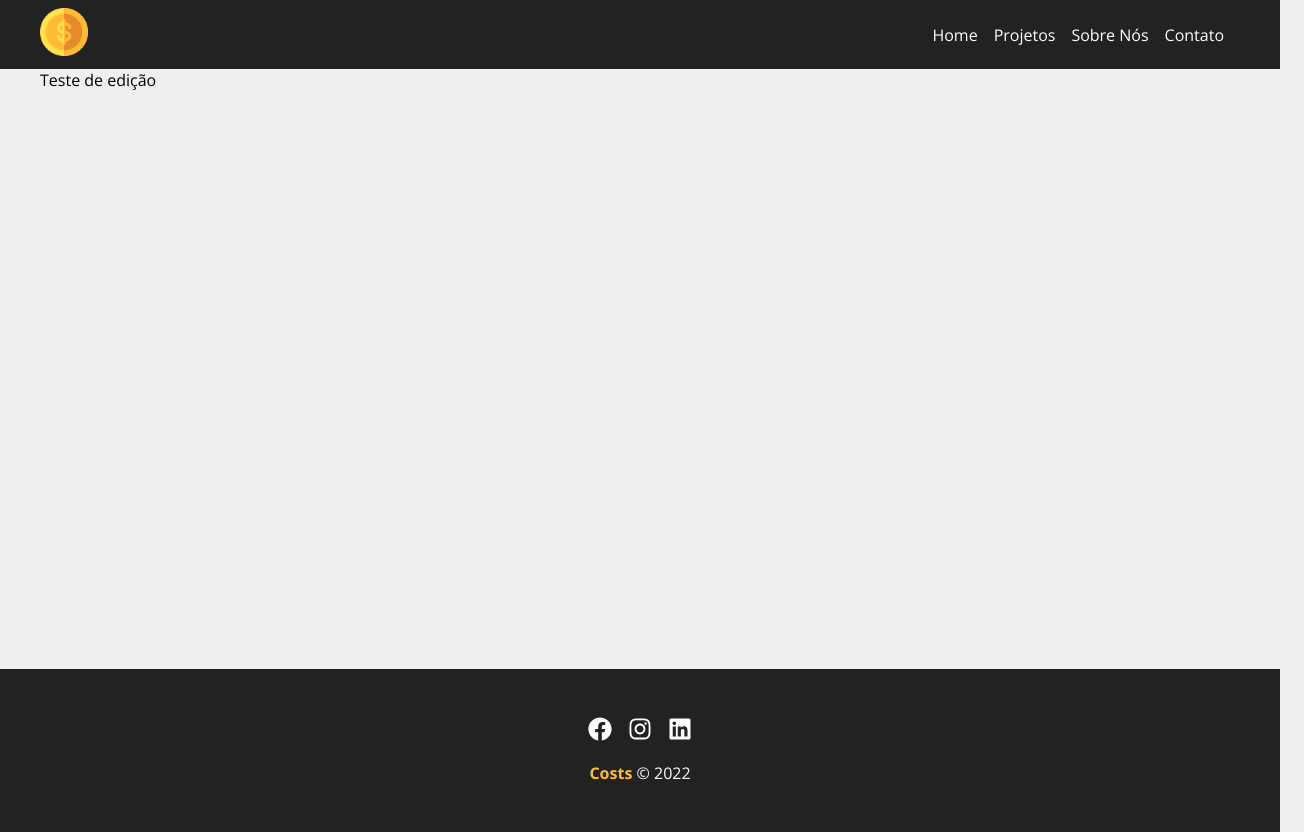
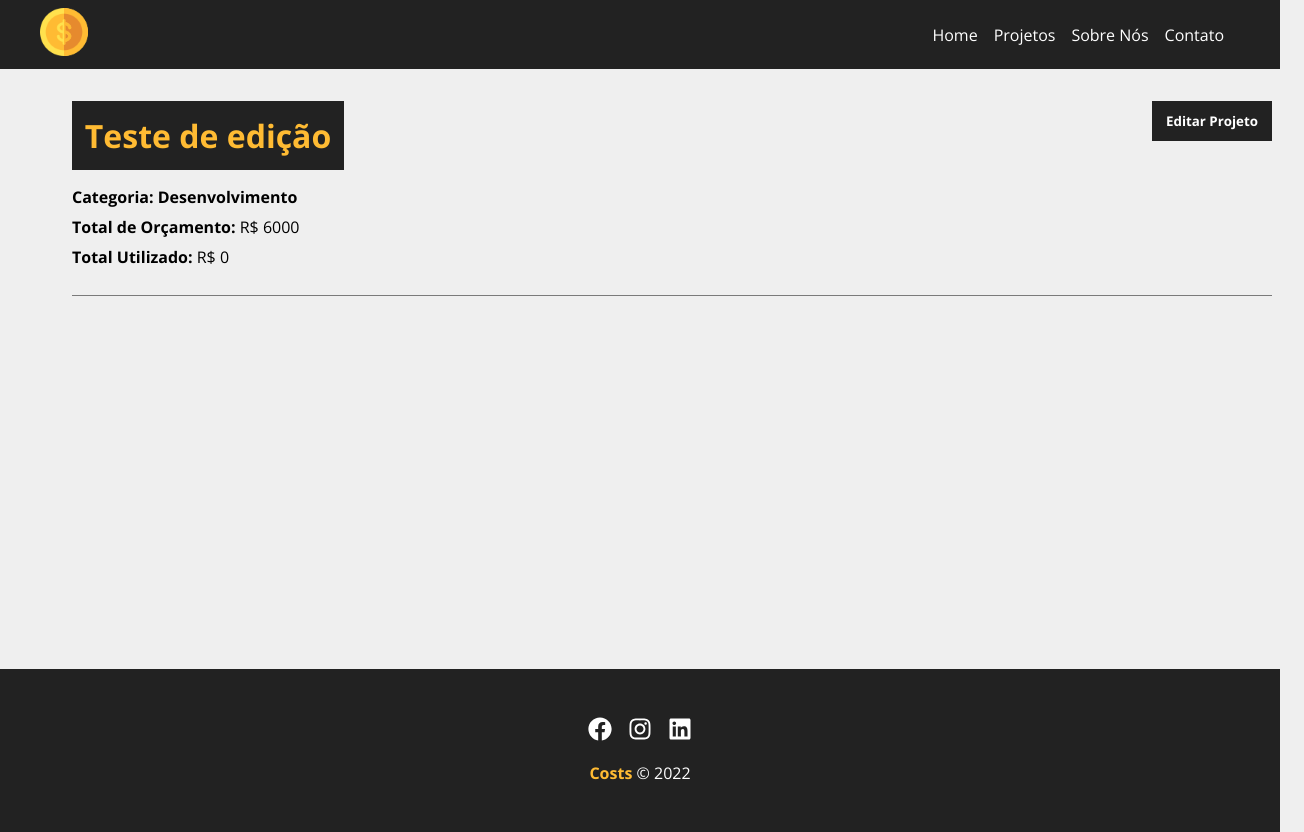
Before and after one commit to guipinheiro/costs-app, a React (Create React App) app: page /projects/1 in a window 1280 px wide. Shown: the whole page, 1304 px wide, since content can reach past the window. Built offline with nearby package versions, Linux system fonts and the light colour scheme; data requests are answered from the project's data file; the HTML template or start-up script is replaced by a standard one.

Commit message:
Started styling for Project components (details and edition

```diff
--- a/src/components/pages/Project.js
+++ b/src/components/pages/Project.js
@@ -3,10 +3,16 @@
 import { useParams } from "react-router-dom";
 import { useState, useEffect } from "react";
 
+import Loading from "../layout/Loading";
+import Container from "../layout/Container";
+
 function Project() {
 	const { id } = useParams();
 	const [project, setProject] = useState("");
+	const [showProjectForm, setShowProjectForm] = useState(false);
+
 	const projectsApi = "http://localhost:5000/projects/";
+
 	useEffect(() => {
 		fetch(`${projectsApi}${id}`, {
 			method: "GET",
@@ -23,7 +29,45 @@
 			});
 	}, [id]);
 
-	return <p>{project.projName}</p>;
+	// For editing the form
+	function toggleProjectForm() {
+		setShowProjectForm(!showProjectForm);
+	}
+
+	return (
+		<>
+			{project.projName ? (
+				<div className={styles.projectDetails}>
+					<Container customClass="column">
+						<div className={styles.detailsContainer}>
+							<h1>{project.projName}</h1>
+							<button onClick={toggleProjectForm} className={styles.btn}>
+								{!showProjectForm ? "Editar Projeto" : "Fechar"}
+							</button>
+							{!showProjectForm ? (
+								<div className={styles.projectInfo}>
+									<p>
+										<span>Categoria: {project.projType.name}</span>
+									</p>
+									<p>
+										<span>Total de Orçamento: </span> R${" "}
+										{project.projBudget}
+									</p>
+									<p>
+										<span>Total Utilizado: </span> R$ {project.cost}
+									</p>
+								</div>
+							) : (
+								<div className={styles.projectInfo}>Form</div>
+							)}
+						</div>
+					</Container>
+				</div>
+			) : (
+				<Loading />
+			)}
+		</>
+	);
 }
 
 export default Project;
--- a/src/components/pages/styles/Project.module.css
+++ b/src/components/pages/styles/Project.module.css
@@ -0,0 +1,51 @@
+.projectDetails {
+	padding: 2em;
+}
+
+.projectDetails h1,
+.projectDetails h2,
+.projectDetails p {
+	margin-bottom: 0.5em;
+}
+
+.projectDetails h1 {
+	background-color: #222;
+	color: #ffbb33;
+	padding: 0.4em;
+}
+
+.projectDetails span {
+	font-weight: bold;
+}
+
+.detailsContainer,
+.serviceFormContainer {
+	border-bottom: 1px solid #7a7a7a;
+	margin-bottom: 1.2em;
+	padding-bottom: 1.2em;
+	display: flex;
+	justify-content: space-between;
+	flex-wrap: wrap;
+}
+
+.btn {
+	background-color: #222;
+	color: white;
+	padding: 0.7em 1em;
+	text-decoration: none;
+	transition: 0.5s;
+	font-weight: bold;
+	max-height: 40px;
+	border: none;
+	cursor: pointer;
+	width: 120px;
+}
+
+.btn:hover {
+	background-color: #ffbb33;
+	color: black;
+}
+
+.projectInfo {
+	width: 100%;
+}
--- a/src/index.css
+++ b/src/index.css
@@ -12,4 +12,5 @@
 #root {
 	background-color: #efefef;
 	height: 100%;
+	font-size: 16px;
 }
```
